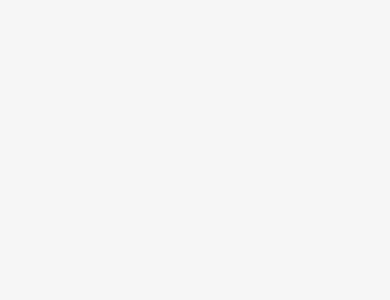
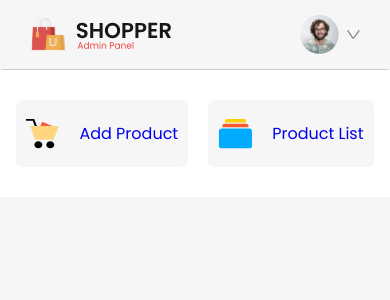
Before and after one commit to ericpo1sh/nostalgiafy, a React (Vite) app in the folder admin/: page /addproduct in a window 390 px wide. Shown: the top 300 px of the page. Built offline with nearby package versions, Linux system fonts and the light colour scheme.

Commit message:
most front end for admin panel complete

```diff
--- a/admin/src/App.jsx
+++ b/admin/src/App.jsx
@@ -1,9 +1,12 @@
 import React from 'react'
+import Navbar from './Components/Navbar/Navbar'
+import Admin from './Pages/Admin/Admin'
 
 const App = () => {
   return (
     <div>
-
+      <Navbar/>
+      <Admin/>
     </div>
   )
 }
--- /dev/null
+++ b/admin/src/Components/Navbar/Navbar.css
@@ -0,0 +1,32 @@
+.navbar{
+  display: flex;
+  align-items: center;
+  justify-content: space-between;
+  padding-top: 5px;
+  padding-left: 25px;
+  padding-right: 25px;
+  padding-bottom: 5px;
+  box-shadow: 0 1px 3px -2px #000;
+  margin-bottom: 1px;
+  background: #f6f6f6;
+}
+
+.nav-logo{
+  width: 200px;
+}
+
+.nav-profile{
+  width: 75px;
+}
+
+@media(max-width:800px){
+  .navbar{
+    padding: 15px 30px;
+  }
+  .nav-logo{
+    width: 150px;
+  }
+  .nav-profile{
+    width: 60px;
+  }
+}
--- /dev/null
+++ b/admin/src/Components/Navbar/Navbar.jsx
@@ -0,0 +1,15 @@
+import React from 'react'
+import './Navbar.css'
+import navlogo from '../../assets/nav-logo.svg'
+import navProfile from '../../assets/nav-profile.svg'
+
+const Navbar = () => {
+  return (
+    <div className='navbar'>
+      <img src={navlogo} alt="" className="nav-logo" />
+      <img src={navProfile} className='nav-profile' alt="" />
+    </div>
+  )
+}
+
+export default Navbar
--- /dev/null
+++ b/admin/src/Components/Sidebar/Sidebar.css
@@ -0,0 +1,36 @@
+.sidebar{
+  display: flex;
+  flex-direction: column;
+  padding-top: 30px;
+  gap: 20px;
+  width: 100%;
+  max-width: 250px;
+  height: 100vh;
+  background: white;
+}
+
+.sidebar-item{
+  display: flex;
+  align-items: center;
+  justify-content: center;
+  margin: 0px 20px;
+  padding: 5px 10px;
+  border-radius: 6px;
+  background: #f6f6f6;
+  gap: 20px;
+  cursor: pointer;
+}
+
+@media(max-width:800px){
+  .sidebar{
+    padding: 30px 0px;
+    flex-direction: row;
+    width: 100%;
+    max-width: none;
+    height: auto;
+    justify-content: center;
+  }
+  .sidebar-item{
+    margin: 0;
+  }
+}
--- /dev/null
+++ b/admin/src/Components/Sidebar/Sidebar.jsx
@@ -0,0 +1,26 @@
+import React from 'react'
+import './Sidebar.css'
+import { Link } from 'react-router-dom'
+import add_product_icon from '../../assets/Product_Cart.svg'
+import list_product_icon from '../../assets/Product_list_icon.svg'
+
+const Sidebar = () => {
+  return (
+    <div className='sidebar'>
+      <Link to={'/addproduct'} style={{textDecoration:"none"}}>
+      <div className="sidebar-item">
+        <img src={add_product_icon} alt="" />
+        <p>Add Product</p>
+      </div>
+      </Link>
+      <Link to={'/listproduct'} style={{textDecoration:"none"}}>
+      <div className="sidebar-item">
+        <img src={list_product_icon} alt="" />
+        <p>Product List</p>
+      </div>
+      </Link>
+    </div>
+  )
+}
+
+export default Sidebar
--- a/admin/src/Pages/Admin/Admin.jsx
+++ b/admin/src/Pages/Admin/Admin.jsx
@@ -1,10 +1,11 @@
 import React from 'react'
 import './Admin.css'
+import Sidebar from '../../Components/Sidebar/Sidebar'
 
 const Admin = () => {
   return (
     <div className='admin'>
-
+      <Sidebar/>
     </div>
   )
 }
--- a/admin/src/main.jsx
+++ b/admin/src/main.jsx
@@ -1,10 +1,11 @@
-import { StrictMode } from 'react'
-import { createRoot } from 'react-dom/client'
+import React from 'react'
+import ReactDOM from 'react-dom/client'
 import App from './App.jsx'
 import './index.css'
+import { BrowserRouter } from "react-router-dom"
 
-createRoot(document.getElementById('root')).render(
-  <StrictMode>
-    <App />
-  </StrictMode>,
+ReactDOM.createRoot(document.getElementById('root')).render(
+  <React.StrictMode>
+    <BrowserRouter><App /></BrowserRouter>
+  </React.StrictMode>,
 )
```
Also changed, not shown: admin/src/Components/AddProduct/AddProduct.jsx (added, +11 -0 lines), admin/src/Components/AddProduct/AddProduct.css (added).
